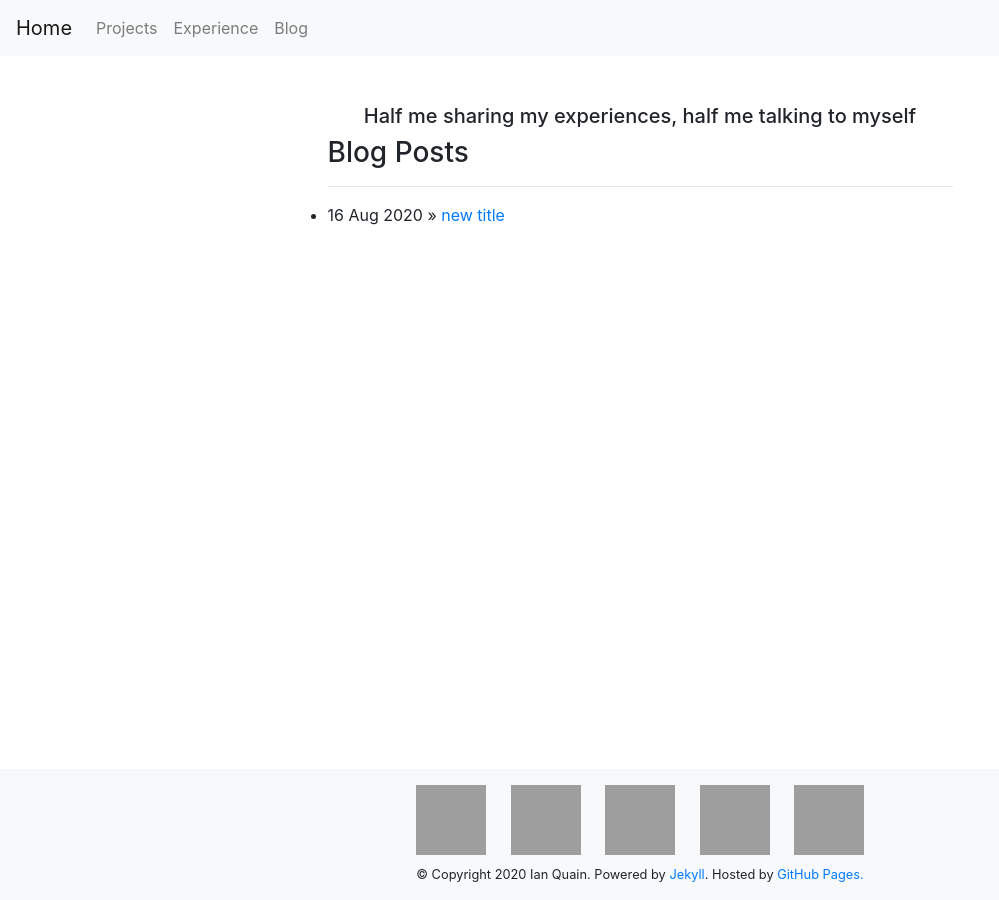
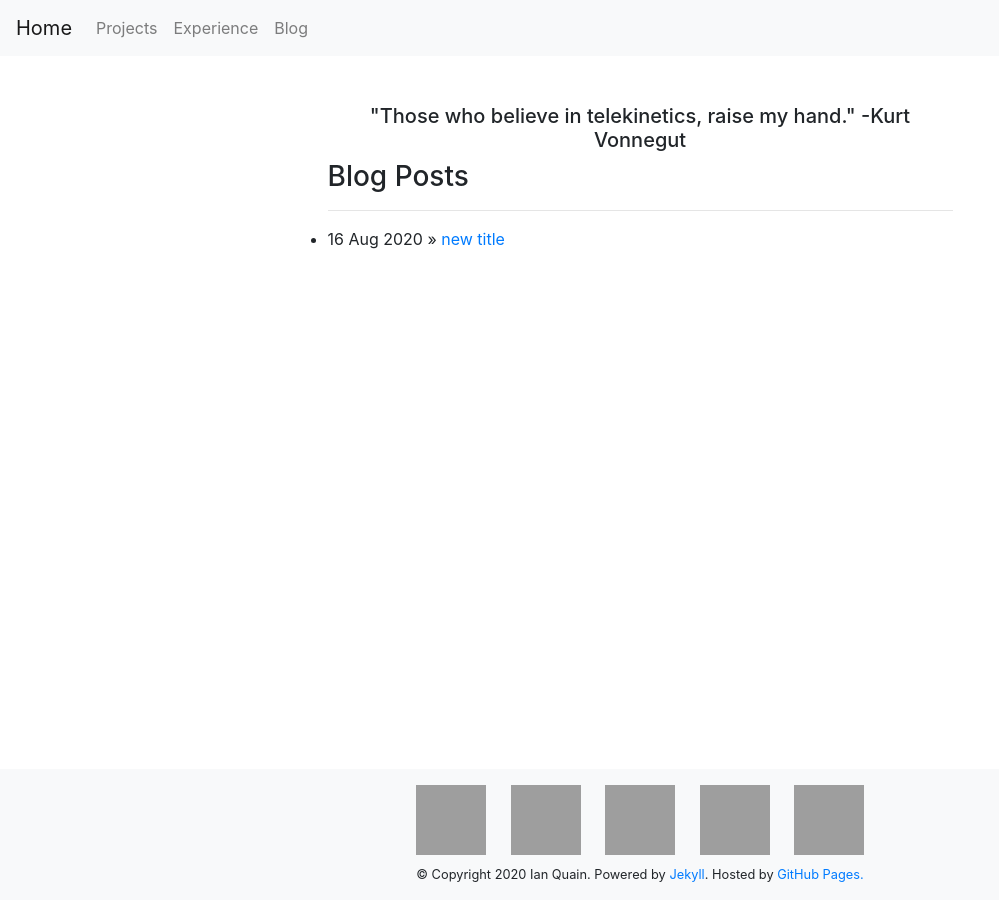
Before and after one commit to quaini/deprecated-personal-website, a Jekyll site: the page built from blog.html, in a window 1280 px wide. Shown: the whole page, without its empty margins (0-999 px from the left). Built offline with Jekyll 4.4.1, drawn with Linux system fonts in a browser that asks for light colours; grey boxes are pictures that could not be loaded.

Commit message:
blog quote

```diff
--- a/.#blog.html
+++ /dev/null
@@ -1 +0,0 @@
-ianquain@Ians-MBP.66454
--- a/blog.html
+++ b/blog.html
@@ -6,7 +6,7 @@ permalink: /blog
 <div class="row">
     <div class="col-3"></div>
     <div class="col-6">
-        <italics><center><h5>Half me sharing my experiences, half me talking to myself</h5></center></italics>
+        <center><h5>"Those who believe in telekinetics, raise my hand." -Kurt Vonnegut</h5></center>
         <h3>Blog Posts</h3>
         <hr></hr>
         <ul>
```
